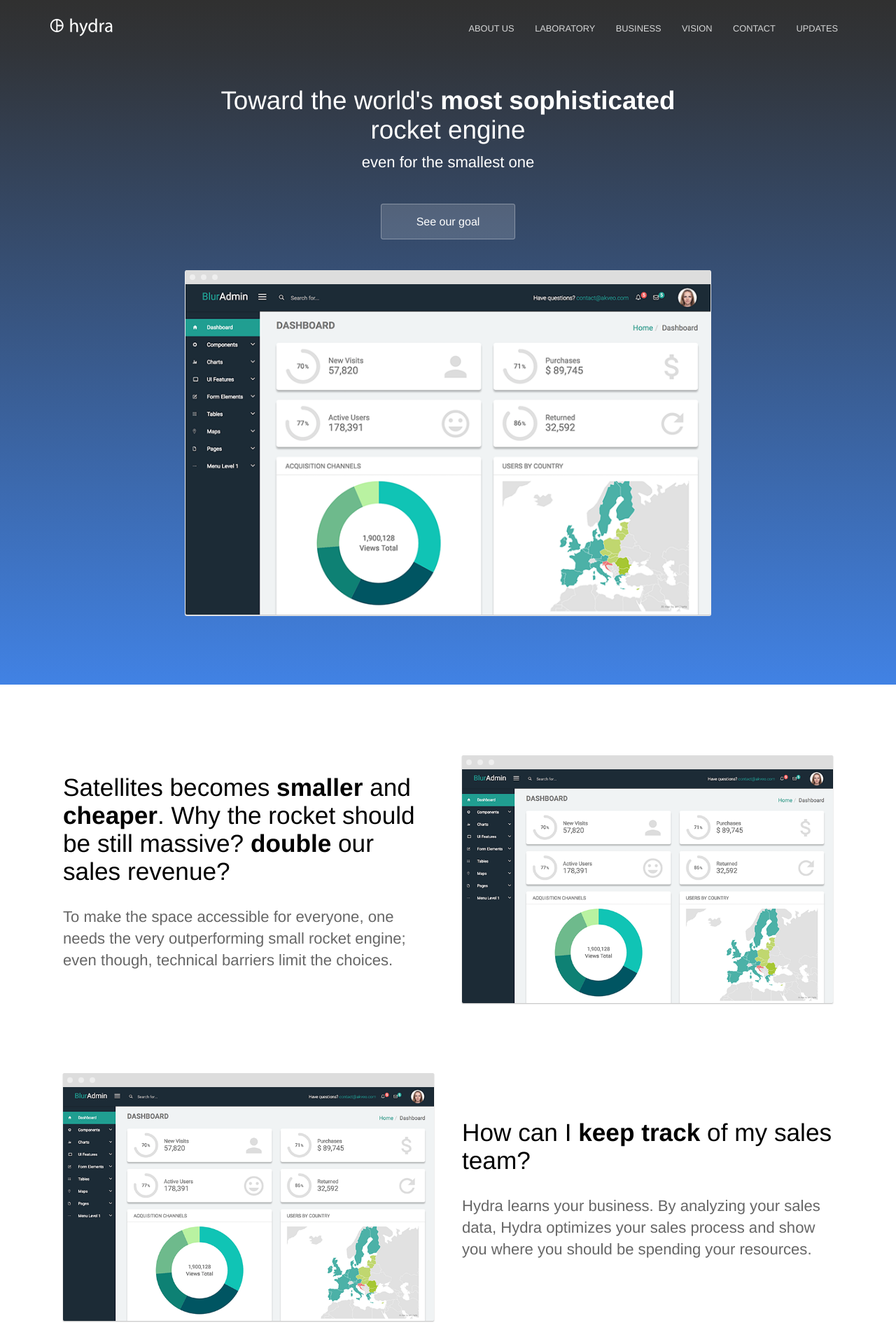
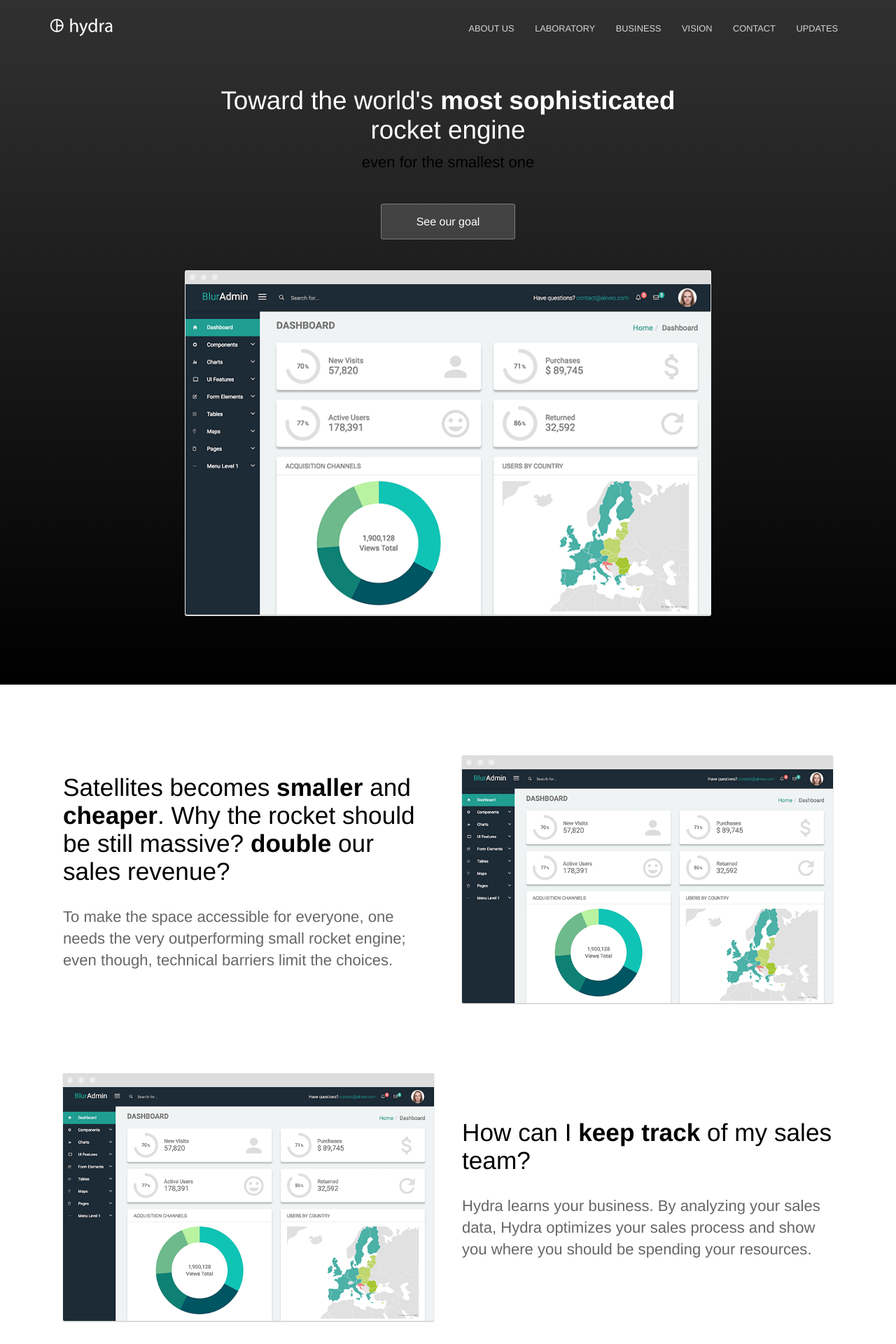
Before and after one commit to KspaceMaster/KspaceMaster.github.io, a Jekyll site: the page built from index.html, in a window 1280 px wide. Shown: the top 1920 px of the page at 70% size. Built offline with Jekyll 4.4.1, drawn with Linux system fonts in a browser that asks for light colours.

Commit message:
colorchange-try

```diff
--- a/_sass/landing-page.scss
+++ b/_sass/landing-page.scss
@@ -1,6 +1,6 @@
 .bottom-cta {
 	background: linear-gradient(to bottom, $brand-color 0%, $middle-gradient-color 100%);
-	color: #fff;
+	color: #000;
 	text-align: center;
 	margin: 0;
 	padding: 100px 0;
@@ -38,7 +38,7 @@
 	padding-top: 50px;
 
 	p {
-		color: #fff;
+		color: #000;
 	}
 }
 
--- a/_sass/layout.scss
+++ b/_sass/layout.scss
@@ -161,12 +161,12 @@ blockquote:before {
 		margin: 0;
 		font-size: 18px;
 		cursor: pointer;
-		background-color: #f7e064;
+		background-color: #000000;
 		color: #333;
 		box-shadow: 1px 1px 5px 0 rgba(0, 0, 0, 0.2);
 
 		&:hover {
-			background-color: #f4d525;
+			background-color: #000000;
 			color: #333;
 		}
 	}
--- a/_sass/variables.scss
+++ b/_sass/variables.scss
@@ -1,5 +1,5 @@
 $brand-color: #303030;
-$secondary-brand-color: #4182e4;
+$secondary-brand-color: #000000;
 $middle-gradient-color: mix($brand-color, $secondary-brand-color, 95%);
 
 // Breakpoints
```
